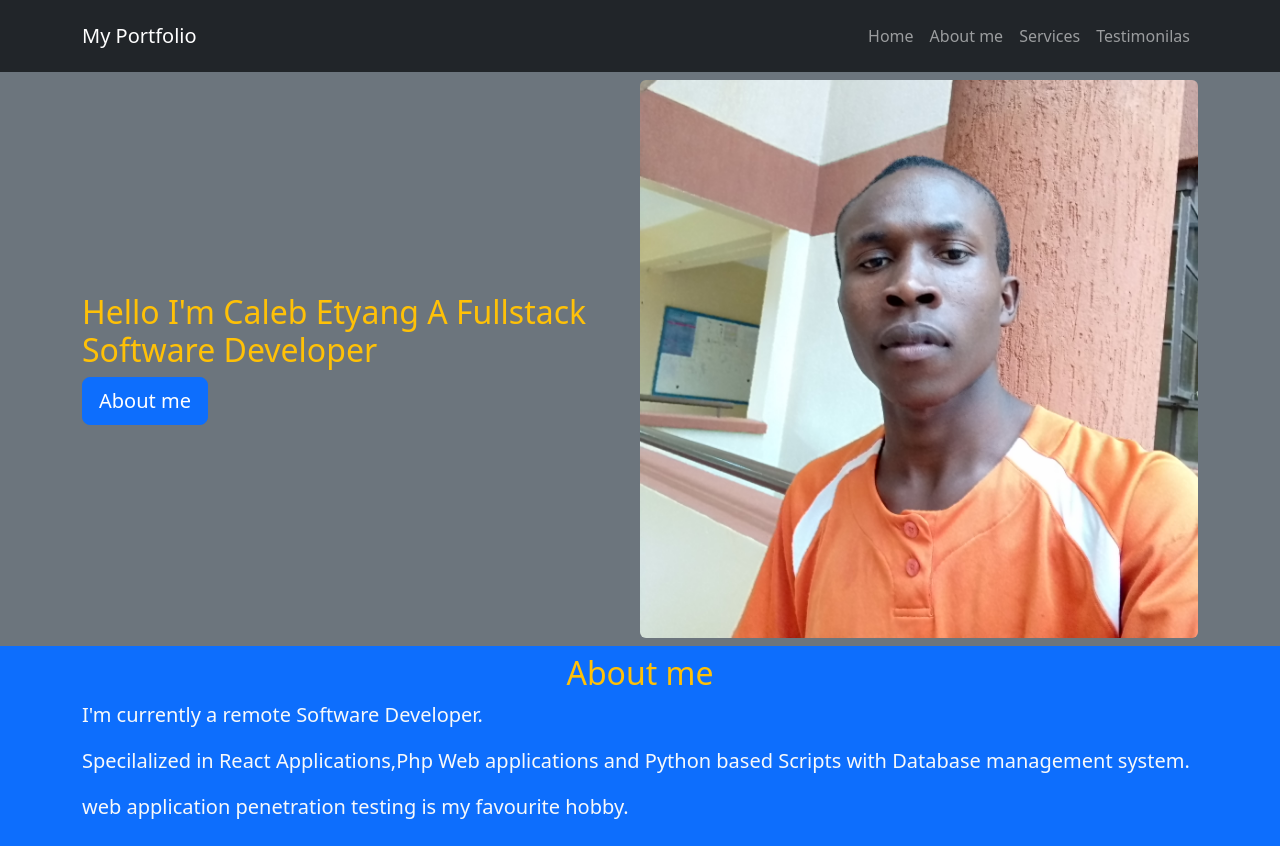
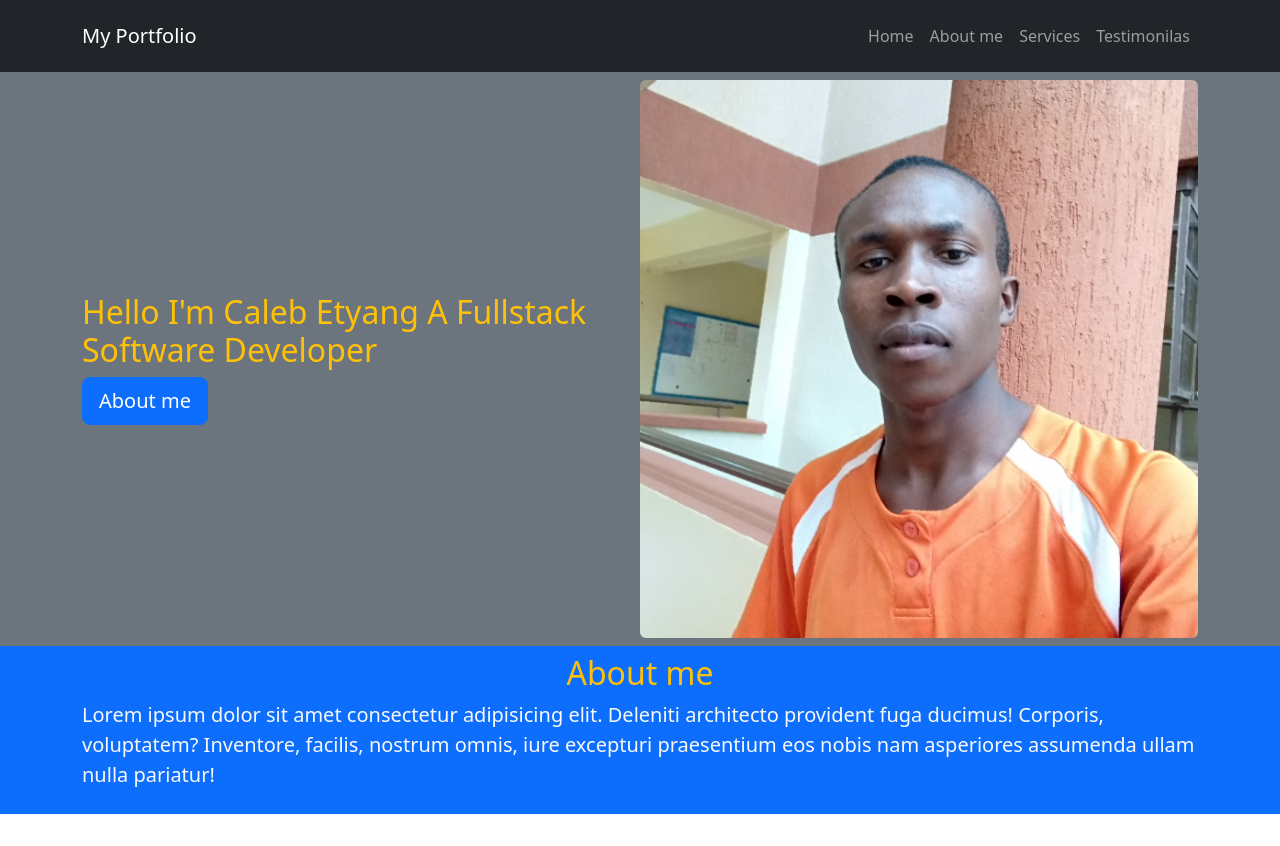
Before and after one commit to Etyangcaleb/portfolio, a plain HTML site: page index.html in a window 1280 px wide. After the commit the page ends 814 px from the top, so only its background shows below. Drawn offline with nearby package versions, Linux system fonts and the light colour scheme.

Commit message:
index.html

```diff
--- a/index.html
+++ b/index.html
@@ -41,13 +41,8 @@
         <div class="container">
             <h2 class="text-warning text-center">About me</h2>
             <p class="lead">
-                I'm currently a remote Software Developer.
+                Lorem ipsum dolor sit amet consectetur adipisicing elit. Deleniti architecto provident fuga ducimus! Corporis, voluptatem? Inventore, facilis, nostrum omnis, iure excepturi praesentium eos nobis nam asperiores assumenda ullam nulla pariatur!
             </p>
-            <p class="lead text-sm-start">
-                Specilalized in React Applications,Php Web applications and Python based Scripts with Database management system.
-            </p>
-            <p class="lead text-sm-start">
-                web application penetration testing is my favourite hobby.
             </p>
         </div>
     </section>
```
